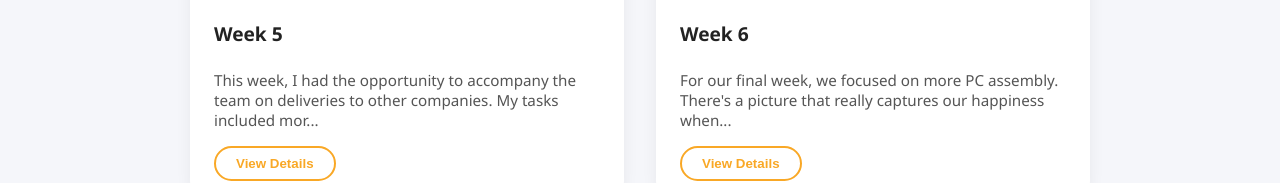
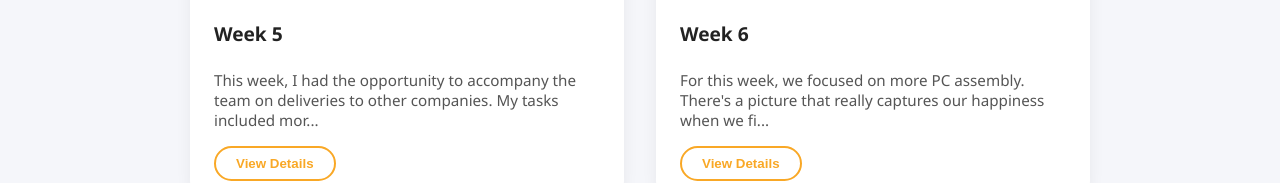
Before and after one commit to MushroomStake/OJT, a plain HTML site: page index.html in a window 1280 px wide. Shown: the part 2205-2388 px from the top of the page. Drawn offline with Linux system fonts and the light colour scheme.

Commit message:
Update index.html

```diff
--- a/index.html
+++ b/index.html
@@ -91,7 +91,7 @@
                     <img src="assets/Day6-1.jfif" alt="Week 6" />
                     <div class="project-info">
                         <h3>Week 6</h3>
-                        <p>For our final week, we focused on more PC assembly. There's a picture that really captures our happiness when we finally made the PC assembly work, even after weeks of doing it! We were also assigned to code an inventory system for the company boss within just one week. While we couldn't add all the functions due to the tight deadline, we truly tried our best and were incredibly happy that we accomplished it together as a team.</p>
+                        <p>For this week, we focused on more PC assembly. There's a picture that really captures our happiness when we finally made the PC assembly work, even after weeks of doing it! We were also assigned to code an inventory system for the company boss within just one week. While we couldn't add all the functions due to the tight deadline, we truly tried our best and were incredibly happy that we accomplished it together as a team.</p>
                         <button>View Details</button>
                     </div>
                 </div>
```
